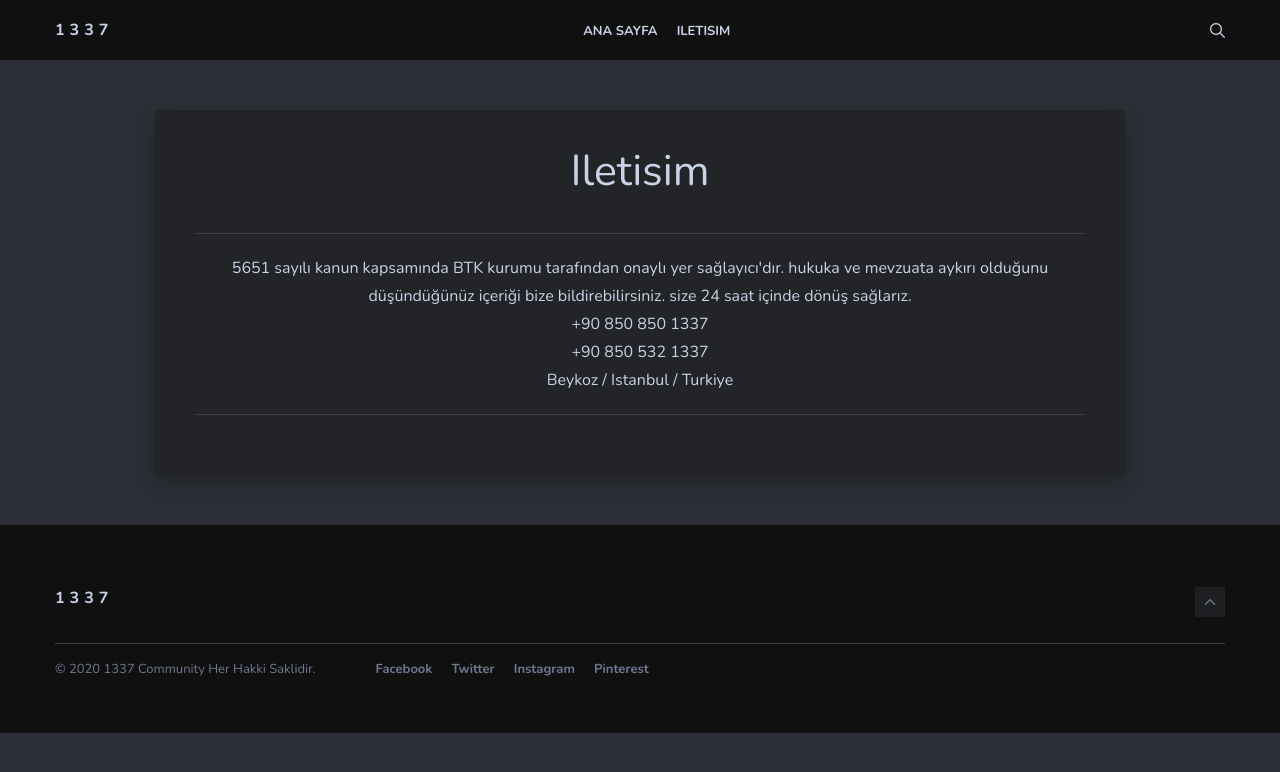
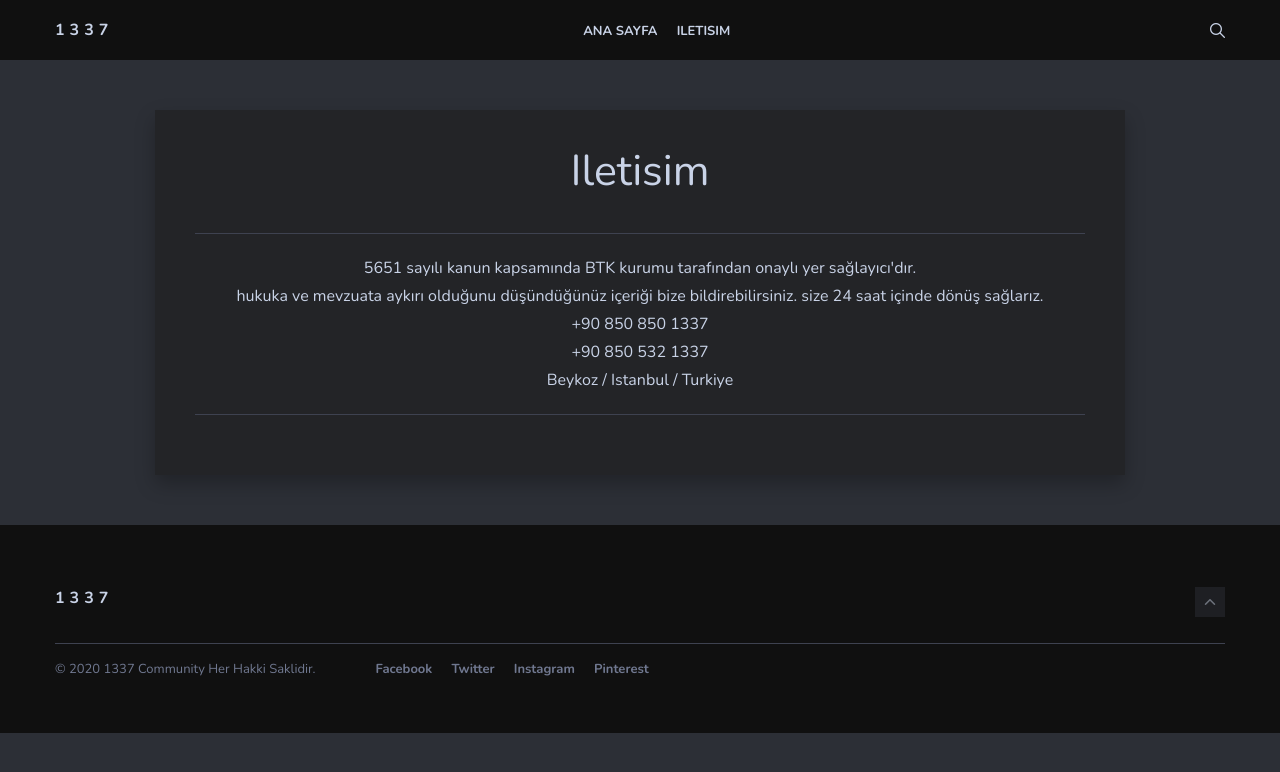
Before and after one commit to 1337software/1337software.github.io, a Jekyll site: the page built from _pages/iletisim.md, in a window 1280 px wide. Shown: the top 772 px of the page. Built offline with Jekyll 4.4.1, drawn with Linux system fonts in a browser that asks for light colours; nearby versions of some CDN libraries; grey boxes are pictures that could not be loaded.

```diff
--- a/_pages/iletisim.md
+++ b/_pages/iletisim.md
@@ -6,7 +6,7 @@ permalink: /iletisim/
 
 <center>5651 sayılı kanun kapsamında BTK kurumu tarafından onaylı yer sağlayıcı'dır.
 
-hukuka ve mevzuata aykırı olduğunu düşündüğünüz içeriği bize bildirebilirsiniz.
+<br>hukuka ve mevzuata aykırı olduğunu düşündüğünüz içeriği bize bildirebilirsiniz.
 size 24 saat içinde dönüş sağlarız.
 
 <br><center>+90 850 850 1337
```
